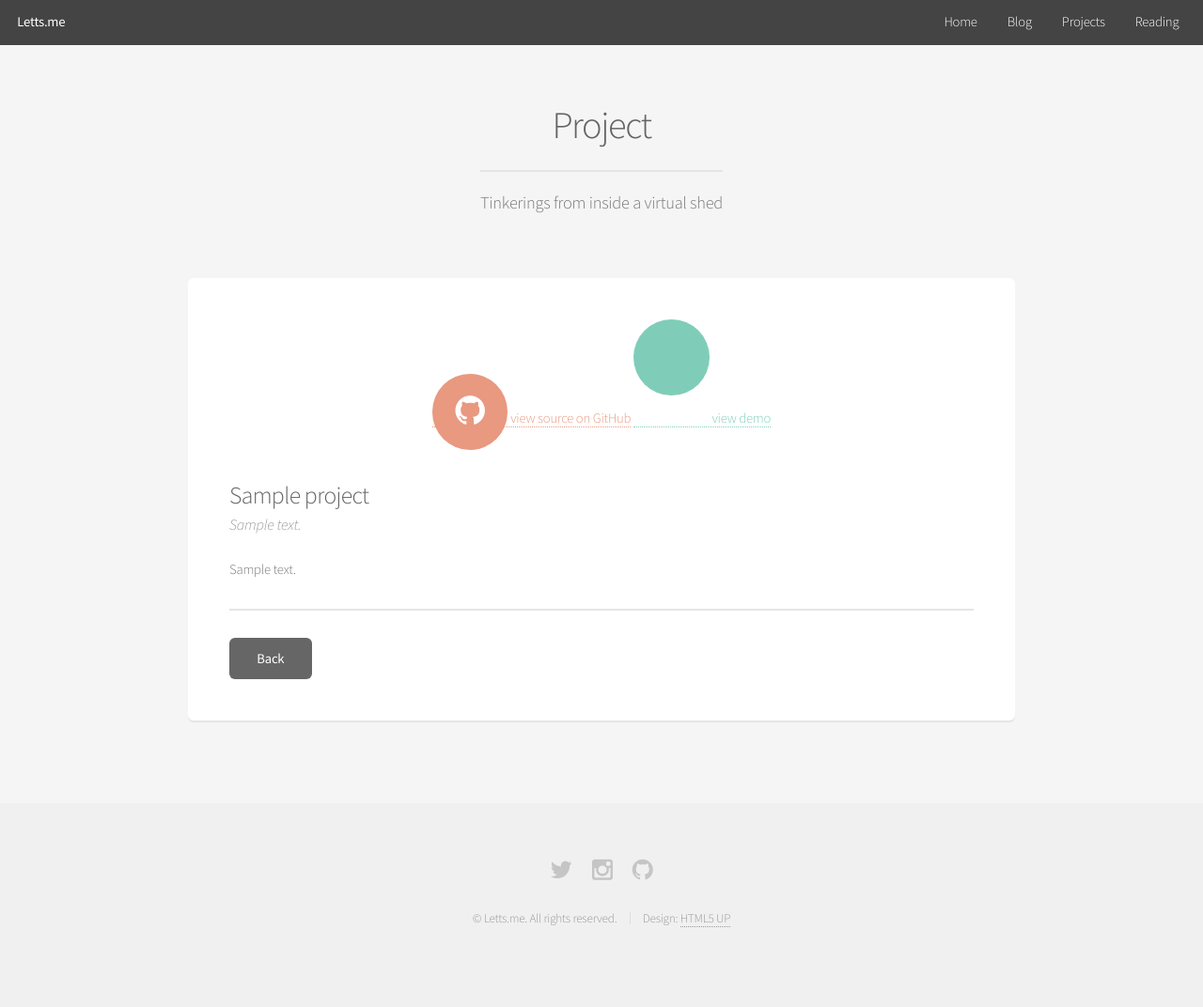
After one commit to entrepreneurj/letts.me, a Django app: a page that uses letts_me/templates/base.html in a window 1280 px wide. The commit adds this page. Shown: the whole page at 94% size. Run offline with Django 3.2, Linux system fonts and the light colour scheme; tables that the repository leaves empty hold one stand-in row (values such as "Sample post").

Commit message:
creates Project pages and improves project models

```diff
--- a/letts_me/letts_me/urls.py
+++ b/letts_me/letts_me/urls.py
@@ -10,7 +10,7 @@ from django.core.urlresolvers import reverse_lazy
 from links.views import LinksIndexView
 from blog.views import BlogListView, BlogDetailView
 from frontpage.views import IndexView
-
+from projects.views import ProjectListView, ProjectDetailView
 urlpatterns = patterns('',
     # Examples:
     url(r'^grappelli/', include('grappelli.urls')),
@@ -21,6 +21,9 @@ urlpatterns = patterns('',
     url(r'blog/$', RedirectView.as_view(url=reverse_lazy('blog-index', args=[1])) ),
     url(r'blog/(?P<page>[0-9]+)/$', BlogListView.as_view(), name='blog-index'),
     url(r'blog/(?P<slug>[a-zA-Z0-9-_]+)/$', BlogDetailView.as_view(), name='blog-entry'),
+    url(r'projects/$', RedirectView.as_view(url=reverse_lazy('project-index', args=[1])), name='projects' ),
+    url(r'projects/(?P<page>[0-9]+)/$', ProjectListView.as_view(), name='project-index'),
+    url(r'projects/(?P<slug>[a-zA-Z0-9-_]+)/$', ProjectDetailView.as_view(), name='project'),
      #url(r'^$', 'letts_me.views.home', name='home'),
     # url(r'^blog/', include('blog.urls')),
 
--- a/letts_me/projects/admin.py
+++ b/letts_me/projects/admin.py
@@ -2,4 +2,6 @@ from django.contrib import admin
 
 from projects.models import Project
 
-admin.site.register(Project)
+class ProjectAdmin(admin.ModelAdmin):
+    prepopulated_fields = {"slug" : ("name",)}
+admin.site.register(Project, ProjectAdmin)
--- a/letts_me/projects/models.py
+++ b/letts_me/projects/models.py
@@ -1,4 +1,5 @@
 from django.db import models
+from django.template.defaultfilters import slugify
 
 from fontawesome.fields import IconField
 
@@ -8,9 +9,12 @@ from frontpage.models import HasCategory
 class Project(HasCategory):
 
     name = models.CharField(max_length=50)
-    repo_url = models.URLField(unique = True)
+    slug = models.SlugField(null = True)
+    repo_url = models.URLField(unique = True, blank = True, null=True)
     repo_icon = IconField()
-    description = models.TextField(blank = True)
+    demo_url = models.URLField(unique = True, blank = True, null=True)
+    description = models.CharField(blank = True, max_length = 70)
+    summary = models.TextField(blank=True, null = True)
     completion = models.IntegerField(default = 0)
     HI = '1'
     MED = '2'
@@ -25,3 +29,6 @@ class Project(HasCategory):
 
     def __str__(self):
         return "Project: " + self.name
+
+    class Meta:
+        ordering = ['importance']
--- /dev/null
+++ b/letts_me/projects/templates/projects/project_detail.html
@@ -0,0 +1,49 @@
+{% extends "base.html" %}
+{% load staticfiles %}
+    {% block main_container %}
+                <header>
+					<h2>Project</h2>
+					<p>Tinkerings from inside a virtual shed</p>
+				</header>
+				<div class="row">
+					<div class="12u">
+						<!-- Text -->
+							<section class="box">
+								<article headline="{{project.name}}"  itemtype="http://schema.org/Article">
+                                <section class="special">
+                                    {% if project.repo_url %}<a href="{{project.repo_url}}">
+                                    <span class="icon major accent2 fa-github"></span> view source on GitHub</a>{% endif %}
+                                    {% if project.demo_url %}<a style="color:#7fcdb8;" href="{{project.demo_url}}">
+                                    <span class="icon major accent3 fa-{{project.repo_icon}}"></span> view demo</a>{% endif %}
+                                </section>
+                                <header>
+									<h3>{{ project.name }}</h3>
+									<p>{{ project.description }}</p>
+								</header>
+	                             {% autoescape off %}
+                                {{ project.summary|linebreaks }}</p>
+								{% endautoescape %}
+                                <hr />
+                                {% if entry.link_set.all %}
+                                {% for link in entry.link_set.all %}
+                                <div class="6u">
+                                <header>
+                                <h4>{{ link.title }}</h4>
+                                <p>{{ link.description }}</p>
+                                <p><a href="{{ link.url }}">{{link.url}}</a></p>
+                                </header>
+                                </div>
+                                {% endfor %}
+                                </article>
+                                <hr />
+                                {% endif %}
+                                <div class="pagination">
+                                        <a  class = "button"
+                                            onclick = "window.history.back()"
+                                        >Back</a>
+                                    </div>
+							</section>
+
+					</div>
+				</div>
+    {% endblock main_container %}
--- a/letts_me/projects/views.py
+++ b/letts_me/projects/views.py
@@ -1,3 +1,13 @@
 from django.shortcuts import render
 
-# Create your views here.
+from django.views.generic import ListView, DetailView
+
+from projects.models import Project
+
+class ProjectListView(ListView):
+    model = Project
+    paginate_by = 3
+
+
+class ProjectDetailView(DetailView):
+    model = Project
--- a/letts_me/templates/base.html
+++ b/letts_me/templates/base.html
@@ -36,12 +36,7 @@
 						<li><a href="{% url "home" %}">Home</a></li>
 						<li><a href="{% url "blog-index" page=1 %}">Blog</a></li>
 						<li>
-							<a href="" class="icon fa-angle-down">Projects</a>
-							<ul>
-								<li><a href="generic.html">Generic</a></li>
-								<li><a href="contact.html">Contact</a></li>
-								<li><a href="elements.html">Elements</a></li>
-							</ul>
+							<a href="{% url "projects" %}">Projects</a>
 						</li>
 						<li><a href="{% url "links-index" page=1 %}">Reading</a></li>
 					</ul>
```
Also changed, not shown: letts_me/projects/templates/projects/project_list.html (added, +32 -0 lines), letts_me/projects/migrations/0004_auto_20141021_0519.py (added), letts_me/projects/migrations/0005_auto_20141022_0315.py (added), letts_me/projects/migrations/0006_auto_20141022_0318.py (added).
